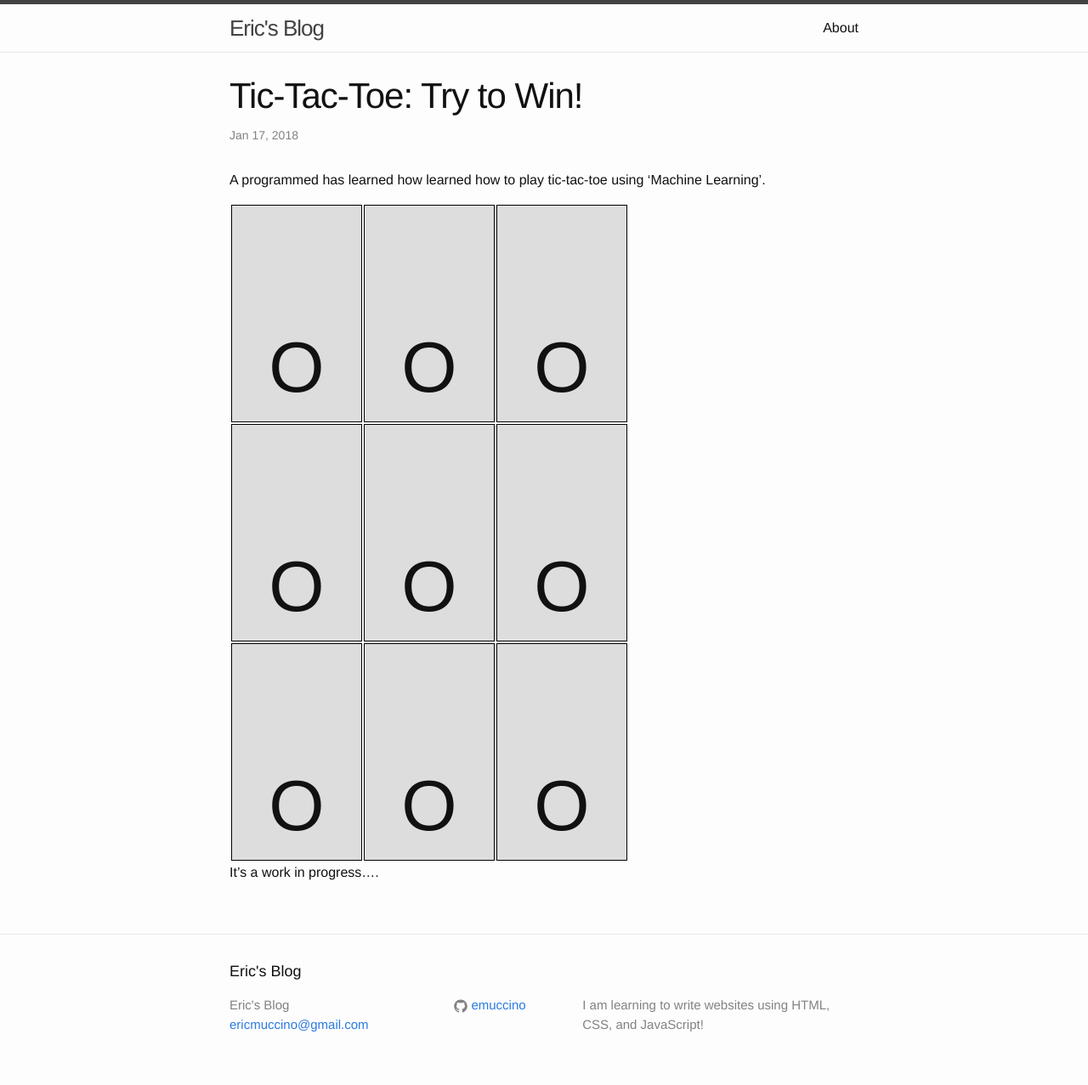
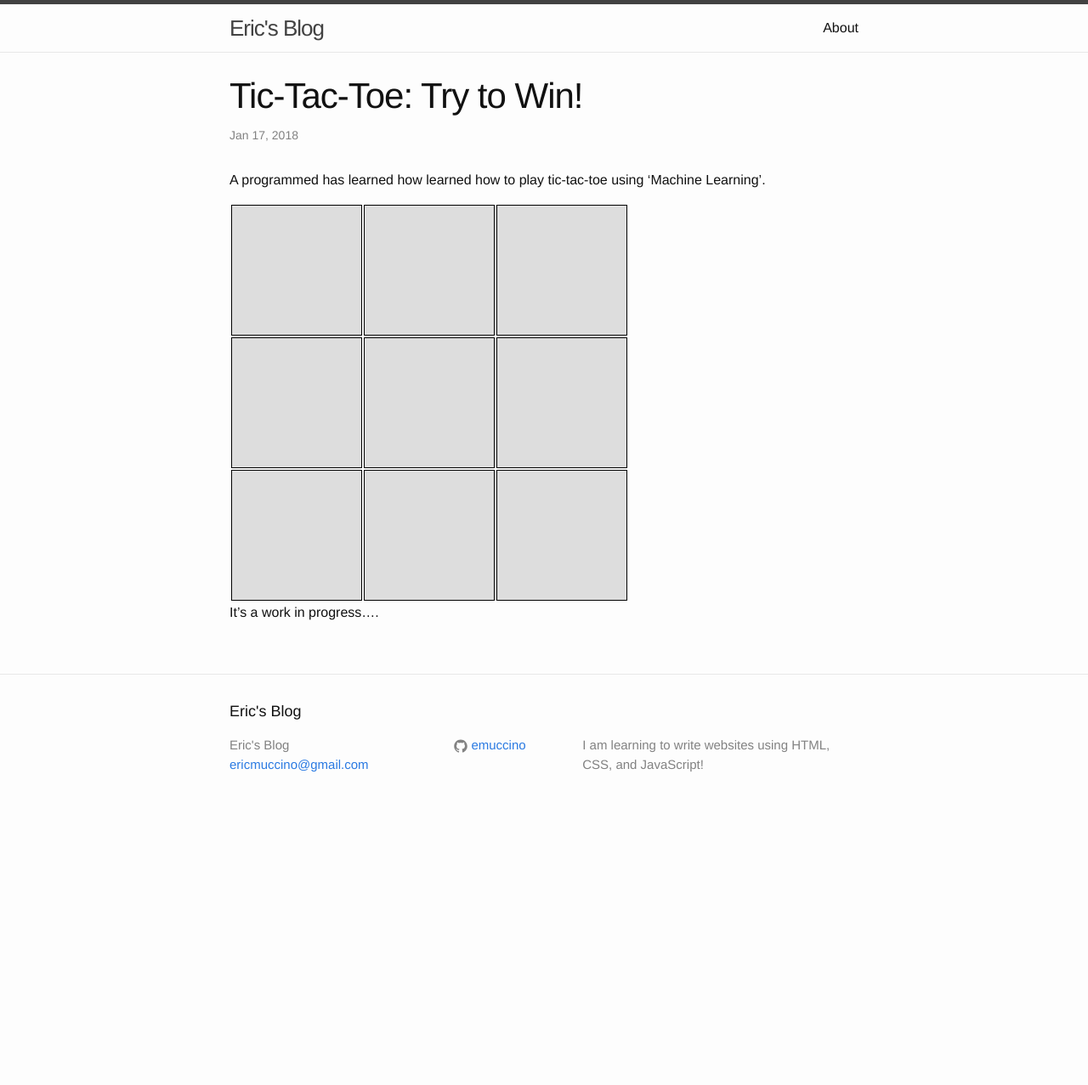
Before and after one commit to emuccino/emuccino.github.io, a Jekyll site: the page built from _posts/2018-01-17-tic-tac-toe.markdown, in a window 1280 px wide. Shown: the whole page at 85% size. Built offline with Jekyll 4.4.1, drawn with Linux system fonts in a browser that asks for light colours; nearby versions of some CDN libraries; after the commit the page ends 971 px from its top, so only the background shows below that.

Commit message:
Update post1.scss

```diff
--- a/_sass/post1.scss
+++ b/_sass/post1.scss
@@ -8,12 +8,16 @@
 	font-family: sans-serif;
 }
 
+.post1 .x.none {
+	display: none;
+}
+
+.post1 .o.none {
+	display: none;
+}
+
 .post1 .x.hidden {
 	visibility: hidden;
-}
-
-.visible {
-	visibility: visible;
 }
 
 .post1 td:hover {
```
